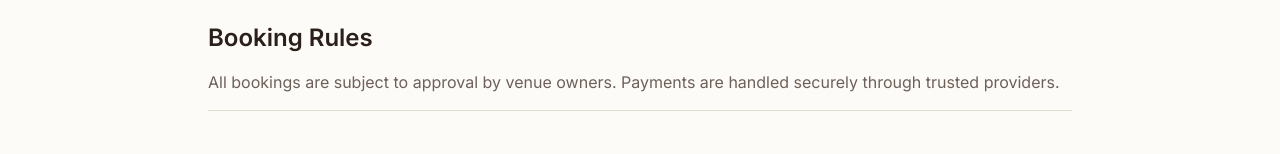
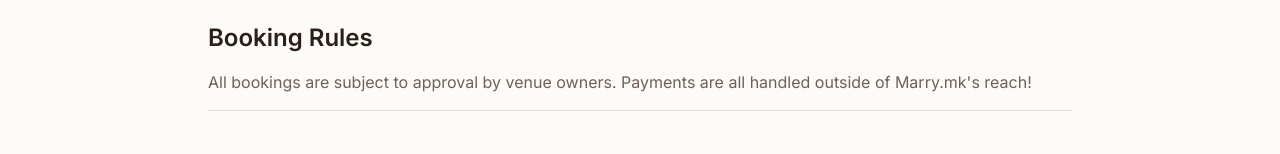
Before and after one commit to mufoasa/marrymarry, a Next.js app: page /terms in a window 1280 px wide. Shown: the part 508-662 px from the top of the page. Built offline with nearby package versions, Linux system fonts and the light colour scheme; no server answers; a web font is replaced by a local one.

Commit message:
Update page.tsx

```diff
--- a/app/terms/page.tsx
+++ b/app/terms/page.tsx
@@ -31,7 +31,7 @@ export default function TermsOfServicePage() {
           <div className="space-y-4">
             <h2 className="text-2xl font-semibold">Booking Rules</h2>
             <p className="text-muted-foreground">
-              All bookings are subject to approval by venue owners. Payments are handled securely through trusted providers.
+              All bookings are subject to approval by venue owners. Payments are all handled outside of Marry.mk's reach!
             </p>
             <Separator />
           </div>
```
